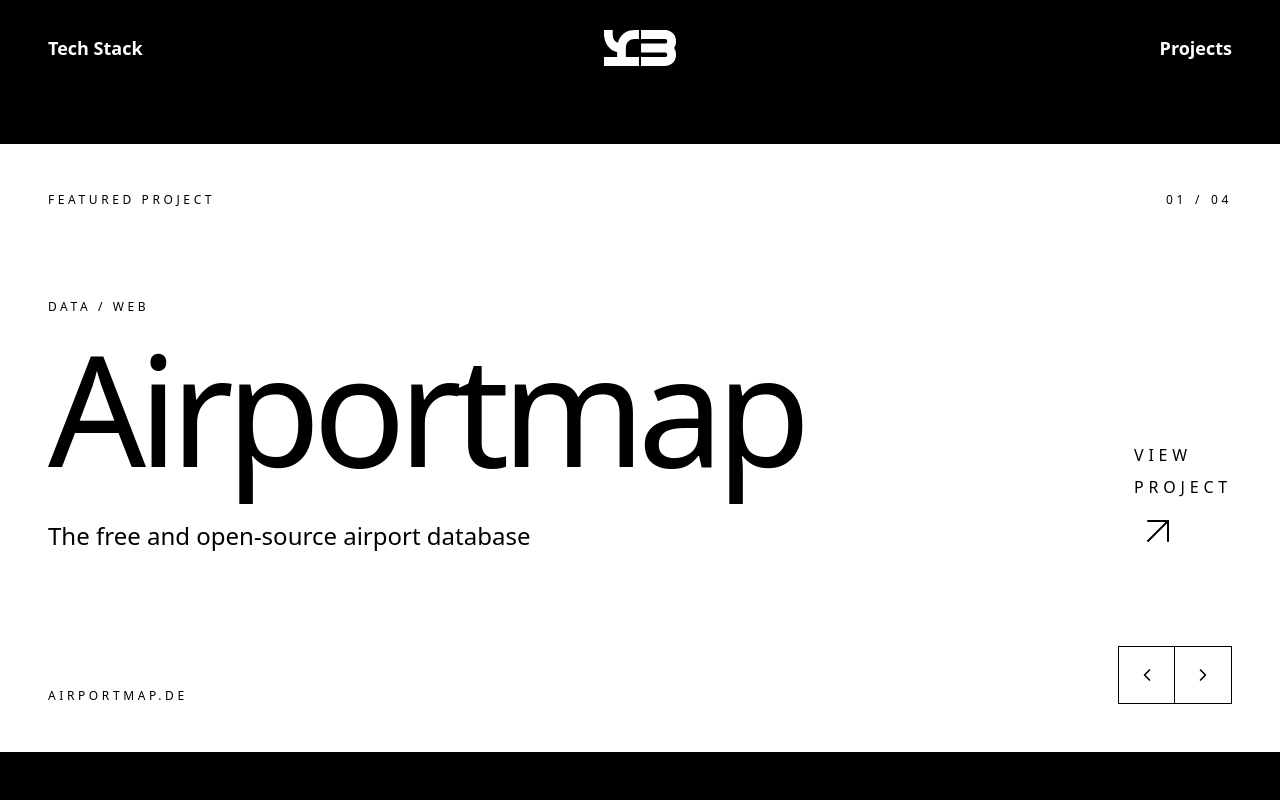
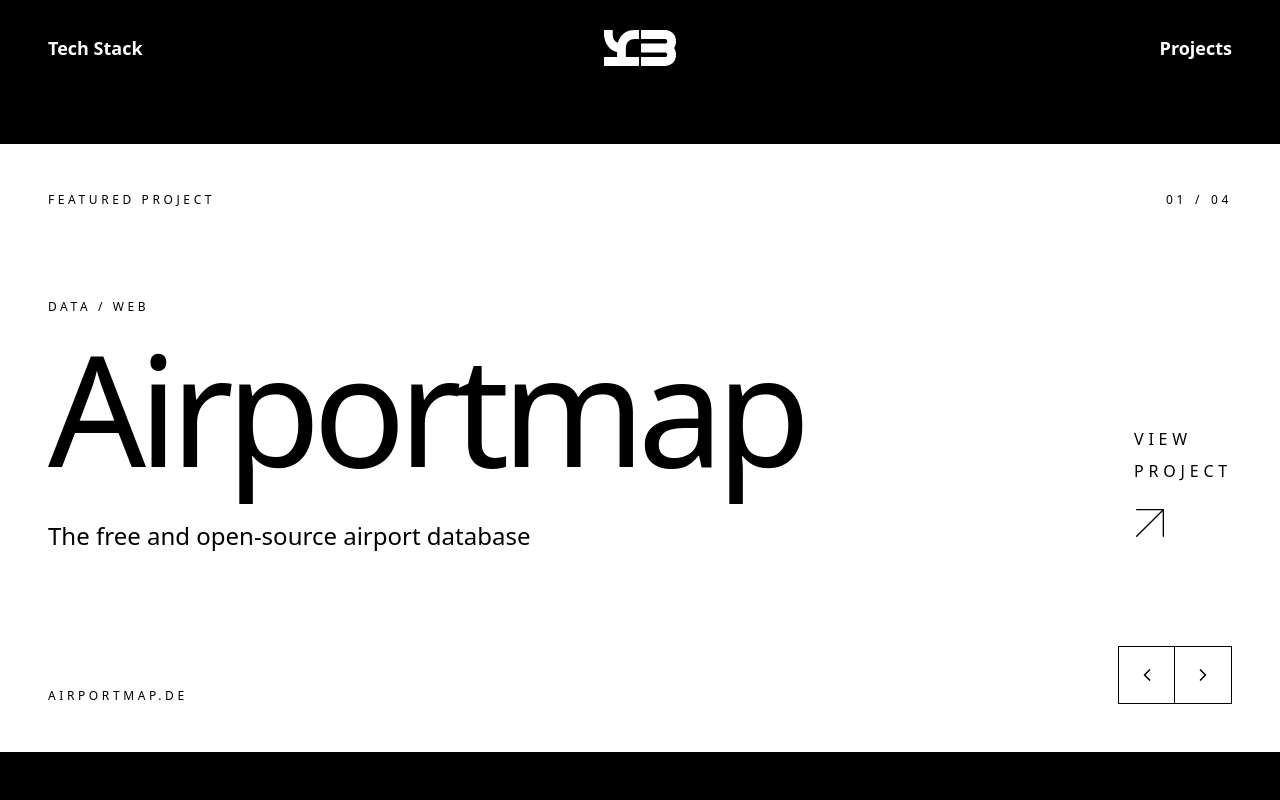
Before and after one commit to komed3/web, a React (Vite) app: page /index in a window 1280 px wide. Shown: the top 800 px of the page. Built offline with nearby package versions, Linux system fonts and the light colour scheme; a web font is replaced by a local one.

Commit message:
rework featured projects link

```diff
--- a/src/components/Featured.tsx
+++ b/src/components/Featured.tsx
@@ -94,7 +94,12 @@
               >
                 <span>View</span>
                 <span>project</span>
-                <ArrowUpRight size= { 48 } strokeWidth= { 1 } />
+
+                <ArrowUpRight
+                  className= '-ml-4'
+                  size= { 64 }
+                  strokeWidth= { 0.5 }
+                />
               </Link>
             </motion.div>
           </AnimatePresence>
```
